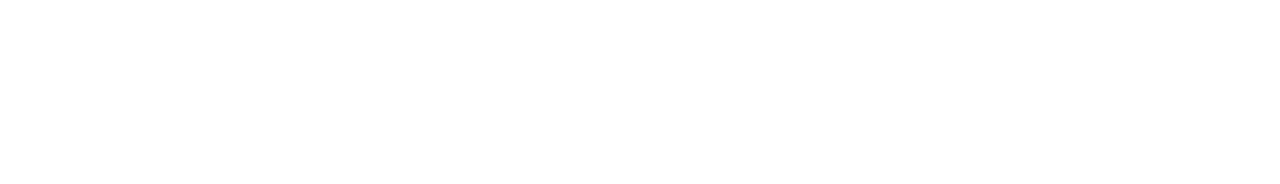
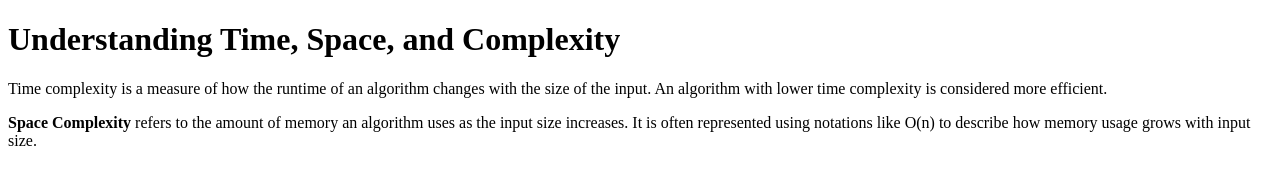
Before and after one commit to acciojob/time-and-space-complexity-Mech-Kal, a website: page main.html in a window 1280 px wide. Drawn offline with Linux system fonts and the light colour scheme.

Commit message:
created a submission

```diff
--- a/main.html
+++ b/main.html
@@ -1,5 +1,4 @@
 <!DOCTYPE html>
-
 <html>
 
 <head>
@@ -7,10 +6,19 @@
 </head>
 
 <body>
-	<!-- the entire body must be written by student -->
-    <script type="text/javascript" src="./script.js">
-</script>
+	<h1>Understanding Time, Space, and Complexity</h1>
 
+	<p>
+		Time complexity is a measure of how the runtime of an algorithm changes with the size of the input.
+		An algorithm with lower time complexity is considered more efficient.
+	</p>
+
+	<p>
+		<b>Space Complexity</b> refers to the amount of memory an algorithm uses as the input size increases.
+		It is often represented using notations like O(n) to describe how memory usage grows with input size.
+	</p>
+
+	<script type="text/javascript" src="./script.js"></script>
 </body>
 
 </html>
```
